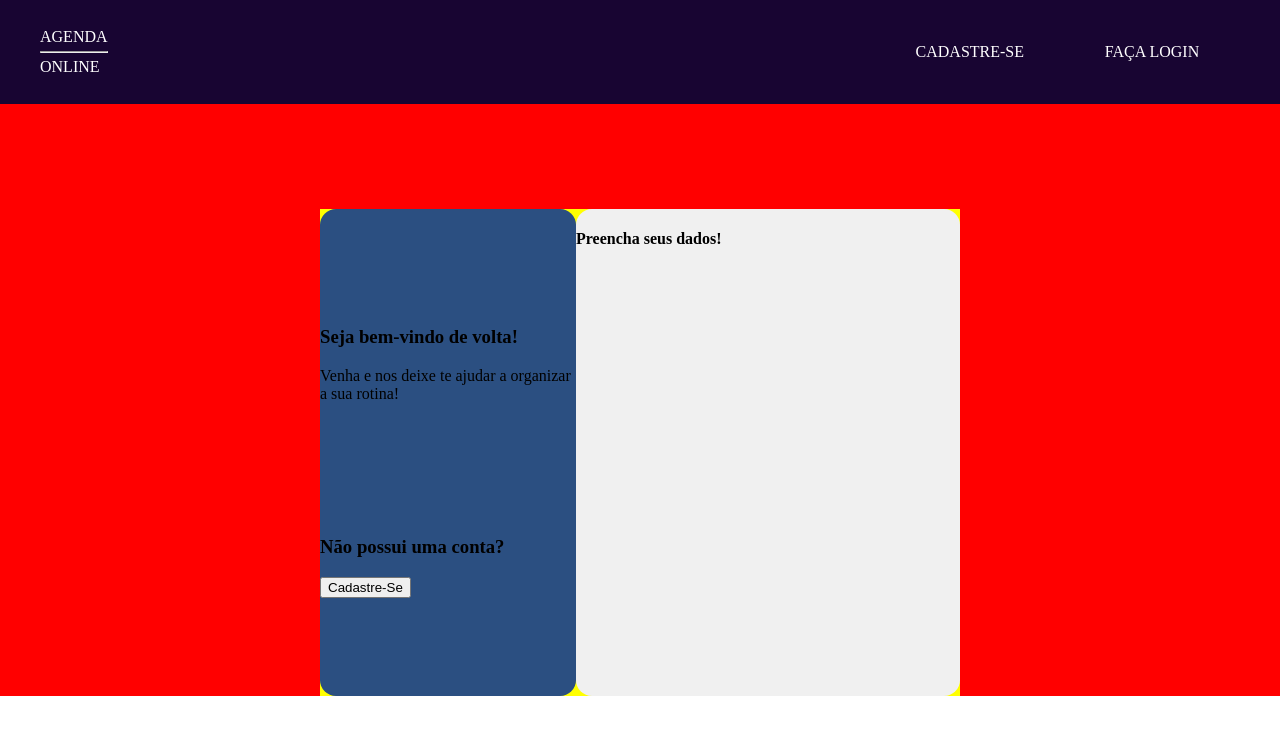
After one commit to maycon-douglas2005/AGENDA-ONLINE, a PHP site: page /app/views/login.php in a window 1280 px wide. The commit adds this page. Shown: the top 735 px of the page. Run offline with PHP 8.4, Linux system fonts and the light colour scheme.

```diff
--- a/app/views/cadastro.php
+++ b/app/views/cadastro.php
@@ -30,9 +30,9 @@
 
             <section class="camposDeCadastro">
                 <h4>Preencha seus dados!</h4>
-                <form action="../controllers/recebendo_dados_de_cadastro.php" method="POST">
+                <form action="../models/cadastrando_no_bd.php" method="POST">
                     <input type="text" name="nome" id="" placeholder="Primeiro Nome">
-                    <input type="tel" name="celular" id="" placeholder="Celular">
+                    <input type="text" name="celular" id="" placeholder="Celular">
                     <input type="email" name="email" id="" placeholder="E-mail">
                     <input type="password" name="senha" id="" placeholder="Senha">
 
--- /dev/null
+++ b/app/views/login.php
@@ -0,0 +1,37 @@
+<!DOCTYPE html>
+<html lang="en">
+<head>
+    <meta charset="UTF-8">
+    <meta name="viewport" content="width=device-width, initial-scale=1.0">
+    <title>Login</title>
+    <link rel="stylesheet" href="../../public/css/header.css">
+    <link rel="stylesheet" href="../../public/css/login.css">
+</head>
+<body>
+    <?php include('partials/header.html'); ?>
+
+    <main>
+        <section class="painel">
+            <section class="bemVindoDeVolta">
+                <div class="bemvindo">
+                    <h3>Seja bem-vindo de volta!</h3>
+                    <p>Venha e nos deixe te ajudar a
+                        organizar a sua rotina!
+                    </p>
+                </div>
+
+                <div class="naoPossuiUmaConta">
+                    <h3>Não possui uma conta?</h3>
+                    <button>Cadastre-Se</button>
+                </div>
+            </section>
+
+            <section class="preenchaSeusDados">
+                <h4>Preencha seus dados!</h4>
+
+                <form action=""></form>
+            </section>
+        </section>
+    </main>
+</body>
+</html>
--- /dev/null
+++ b/public/css/login.css
@@ -0,0 +1,46 @@
+body{
+    margin: 0px;
+}
+main {
+    height: 87dvh;
+    width: 100dvw;
+    background-color: red;
+    display: flex;
+    flex-direction: row;
+    justify-content: center;
+    align-items: flex-end;
+}
+
+main section.painel{
+    height: 70%;
+    width: 50%;
+    background-color: yellow;
+
+    display: flex;
+    flex-direction: row;
+}
+
+
+
+
+/* SESSAO BEM VINDO DE VOLTA */
+
+main section.painel section.bemVindoDeVolta{
+    background-color: #2B4F81;
+    border-radius: 1em;
+    height: 100%;
+    width: 40%;
+    display: flex;
+    flex-direction: column;
+    justify-content: space-evenly;
+}
+
+main section.painel section.preenchaSeusDados{
+    background-color: #F0F0F0;
+    height: 100%;
+    width: 60%;
+    border-radius: 1em;
+
+    display: flex;
+    flex-direction: column;
+}
```
Also changed, not shown: app/controllers/config.php (added, +12 -0 lines), app/models/cadastrando_no_bd.php (added, +27 -0 lines), public/css/cadastro.css (+5 -4 lines), app/models/verificando_informações_de_login.php (added), app/views/pagina_inicial_user_logado.php (added).
